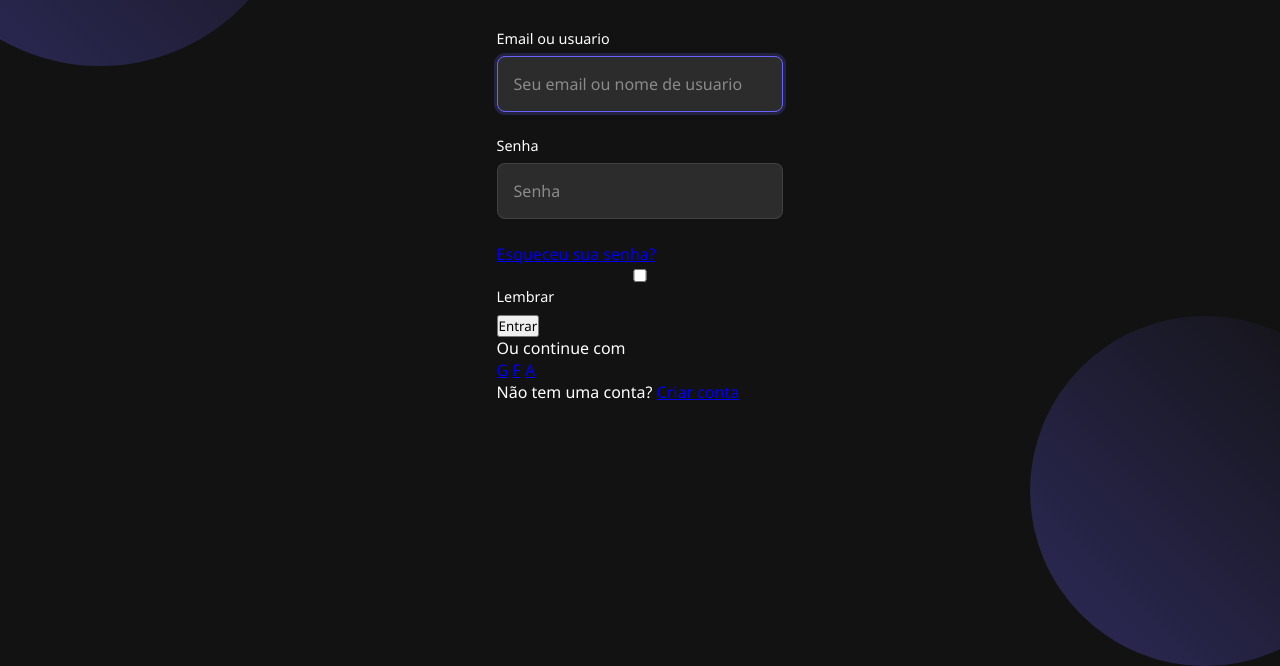
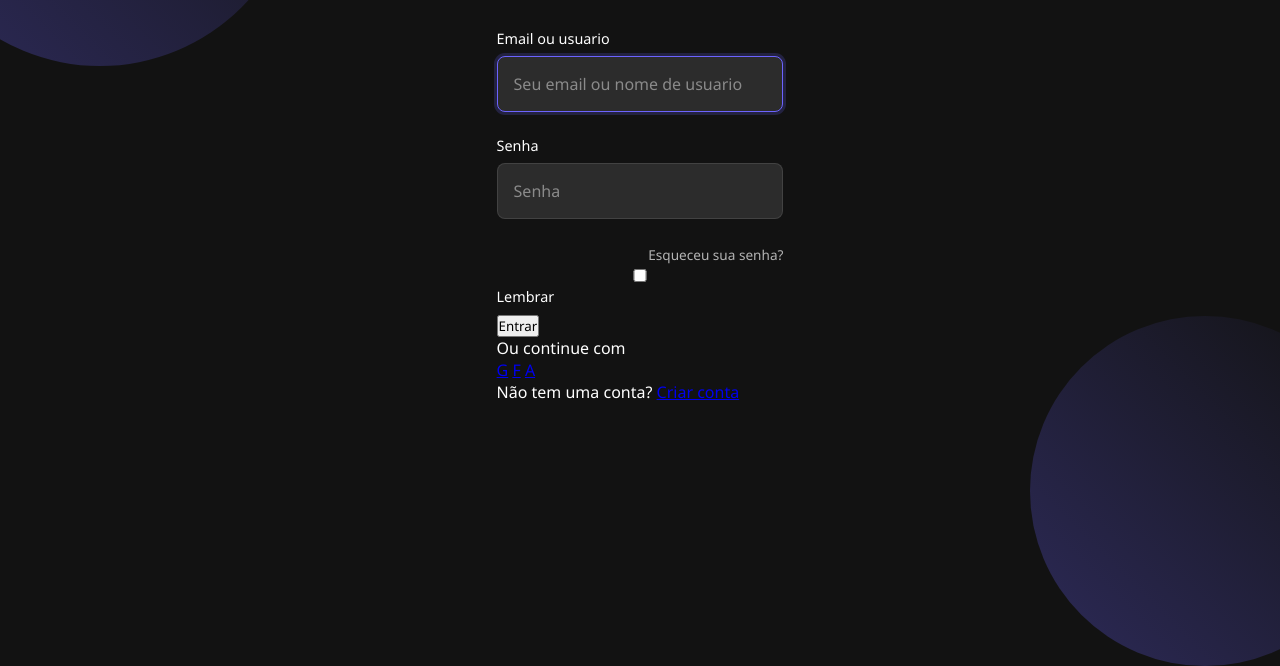
Before and after one commit to NightHudson/tela-de-login, a plain HTML site: page index.html in a window 1280 px wide. Shown: the part 234-900 px from the top of the page. Drawn offline with Linux system fonts and the light colour scheme.

Commit message:
add esqu. senha

```diff
--- a/css/login.css
+++ b/css/login.css
@@ -73,3 +73,19 @@ input {
     color: var(--text-secundary);
     opacity: 0.7;
     }
+
+    .forgot-password {
+        text-align: right;
+        margin-top: 0.5rem;
+    }
+
+    .forgot-password a {
+        color: var(--text-secundary);
+        font-size: 0.85rem;
+        text-decoration: none;
+        transition: var(--transition);
+    }
+
+    .forgot-password a:hover {
+        color: var(--primary-color);
+    }
```
